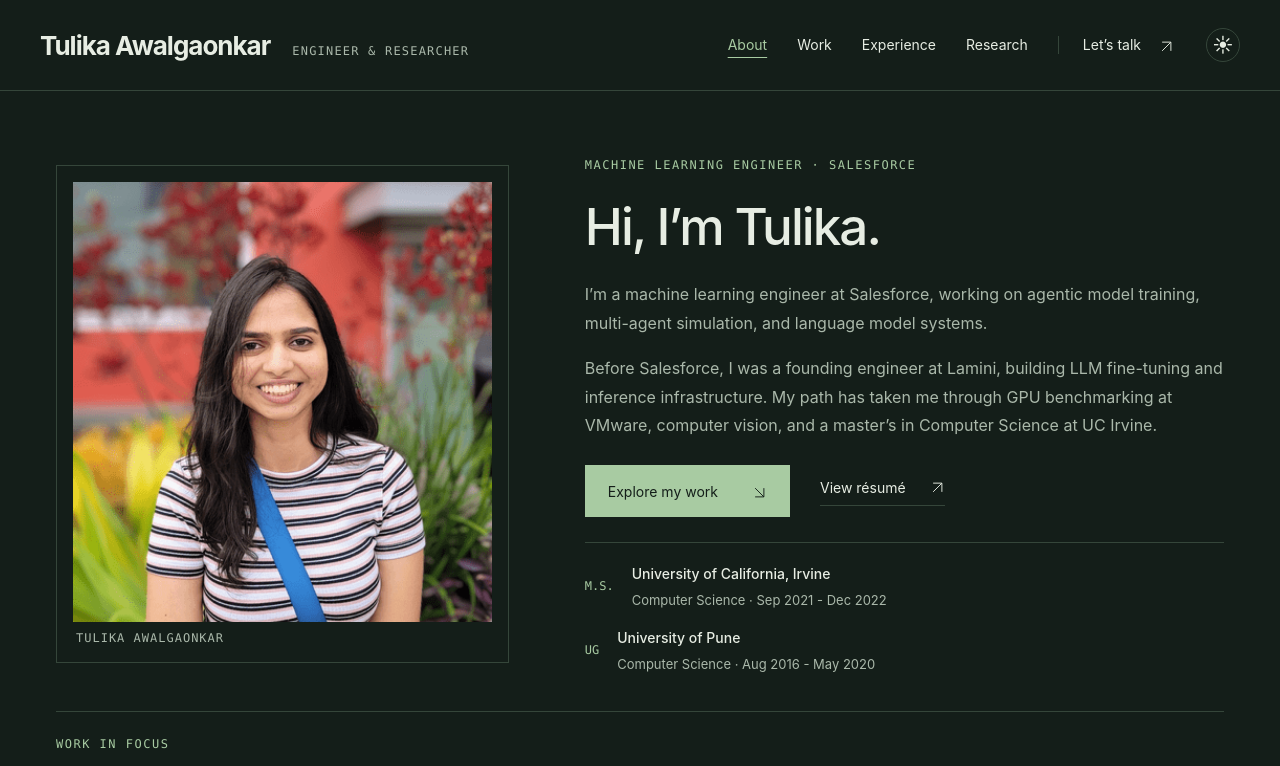
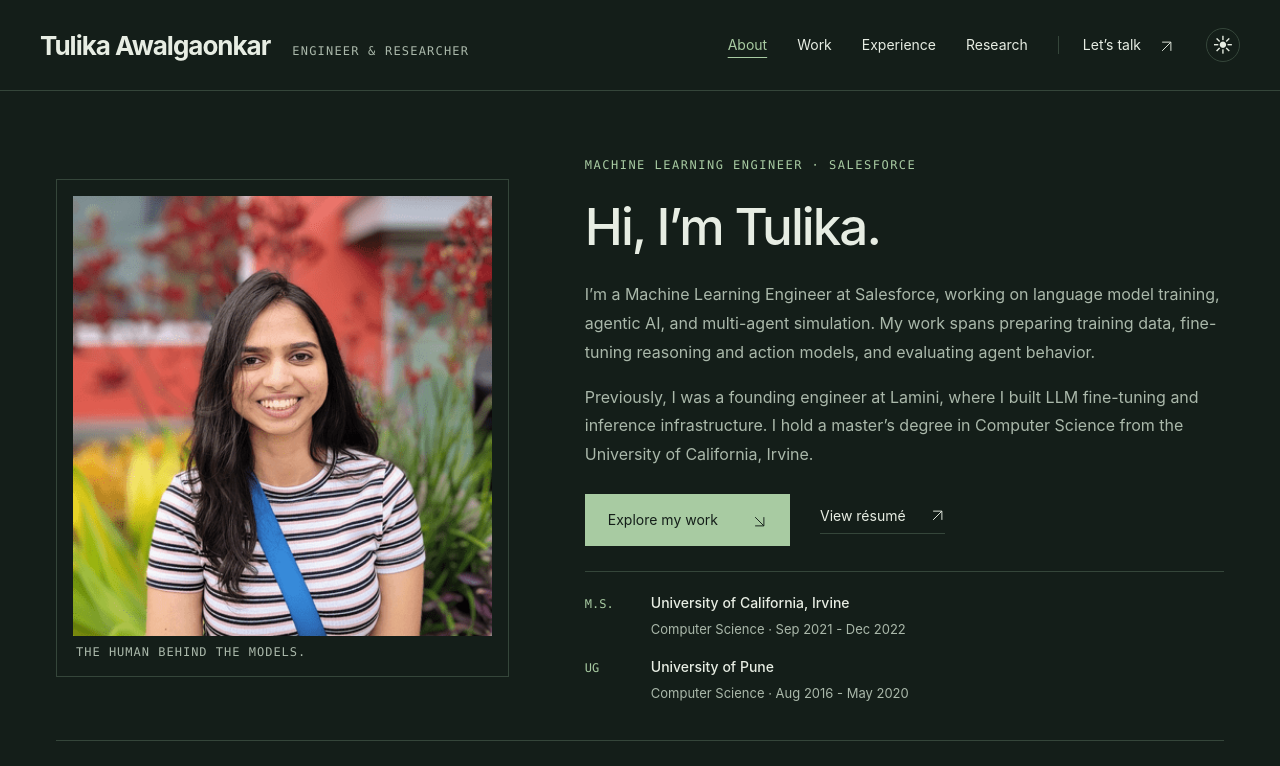
Before and after one commit to tulika612/Portfolio, a React (Create React App) app: page / in a window 1280 px wide. Shown: the top 766 px of the page. Built offline with nearby package versions, Linux system fonts and the light colour scheme.

Commit message:
Refresh introduction and align education entries

```diff
--- a/src/App.css
+++ b/src/App.css
@@ -143,7 +143,7 @@ h3 { font-size: 22px; letter-spacing: -.6px; line-height: 1.35; margin-bottom: 1
 .about-copy h2 { margin-bottom: 28px; }
 .about-copy > p:not(.eyebrow) { font-size: 16px; color: var(--muted); }
 .education-list { border-top: 1px solid var(--border); margin-top: 25px; padding-top: 20px; display: grid; gap: 18px; }
-.education-list > div { display: flex; align-items: center; gap: 18px; }
+.education-list > div { display: grid; grid-template-columns: 3rem minmax(0, 1fr); align-items: baseline; column-gap: 18px; }
 .education-list .mono { font-size: 12px; color: var(--accent); }
 .education-list strong { display: block; line-height: 1.5; font-size: 14px; font-weight: 500; margin-bottom: 5px; }
 .education-list div > div > span { font-size: 13px; color: var(--muted); }
--- a/src/MainApp.jsx
+++ b/src/MainApp.jsx
@@ -282,7 +282,7 @@ export default function MainApp() {
           <div id="about" className="about-layout intro-layout">
             <div className="portrait-wrap">
               <img src={`${process.env.PUBLIC_URL || ''}/images/about/pro.png`} alt="Tulika Awalgaonkar" loading="eager" />
-              <span className="portrait-caption mono">TULIKA AWALGAONKAR</span>
+              <span className="portrait-caption mono">THE HUMAN BEHIND THE MODELS.</span>
             </div>
             <div className="about-copy">
               <p className="eyebrow">
@@ -290,14 +290,14 @@ export default function MainApp() {
               </p>
               <h1>Hi, I’m Tulika.</h1>
               <p>
-                I’m a machine learning engineer at Salesforce, working on agentic model training,
-                multi-agent simulation, and language model systems.
+                I’m a Machine Learning Engineer at Salesforce, working on language model training,
+                agentic AI, and multi-agent simulation. My work spans preparing training data,
+                fine-tuning reasoning and action models, and evaluating agent behavior.
               </p>
               <p>
-                Before Salesforce, I was a founding engineer at Lamini, building LLM fine-tuning
-                and inference infrastructure. My path has taken me through GPU
-                benchmarking at VMware, computer vision, and a master’s in Computer
-                Science at UC Irvine.
+                Previously, I was a founding engineer at Lamini, where I built LLM fine-tuning
+                and inference infrastructure. I hold a master’s degree in Computer Science from
+                the University of California, Irvine.
               </p>
               <div className="hero-actions">
                 <a className="button button-primary" href="#work">
```
